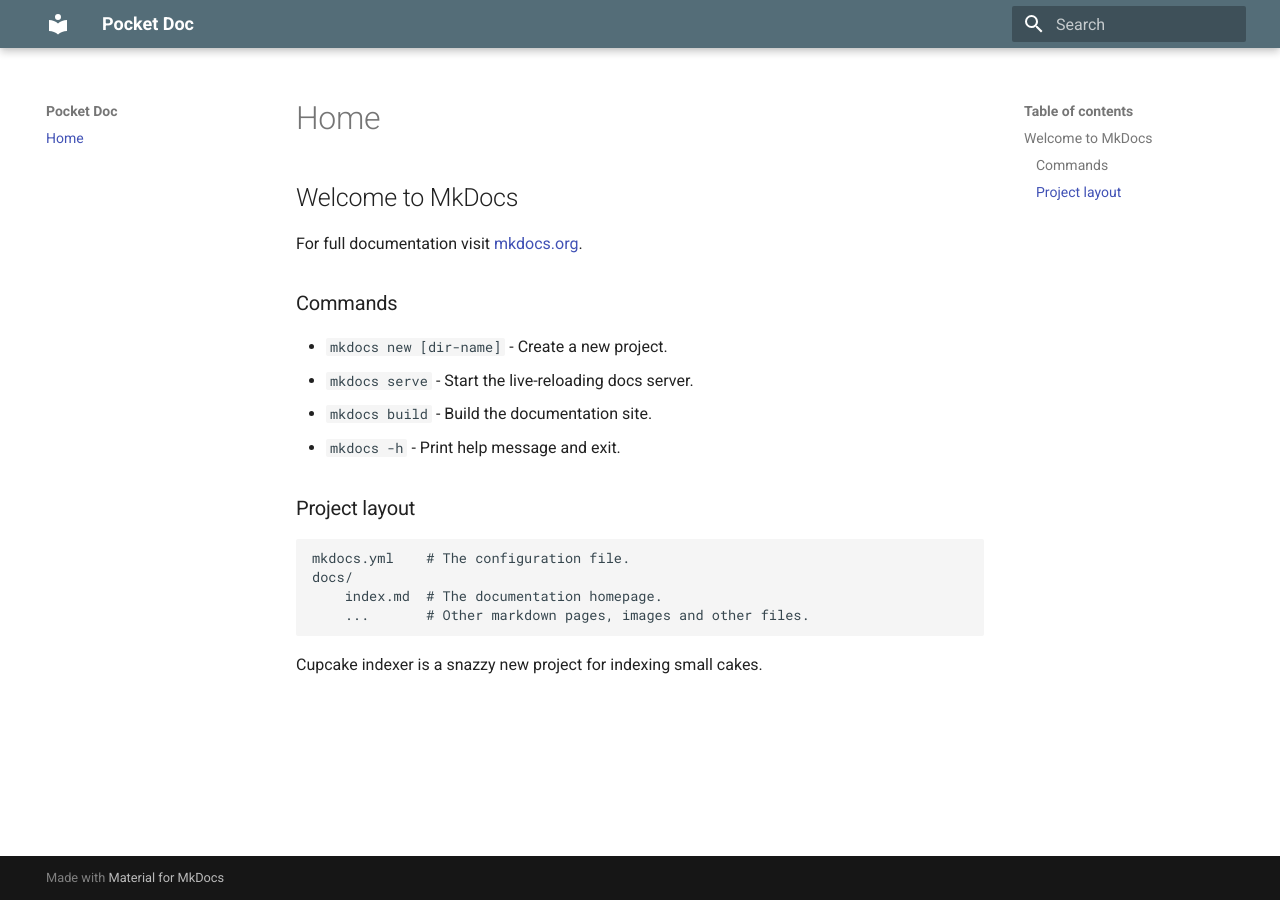
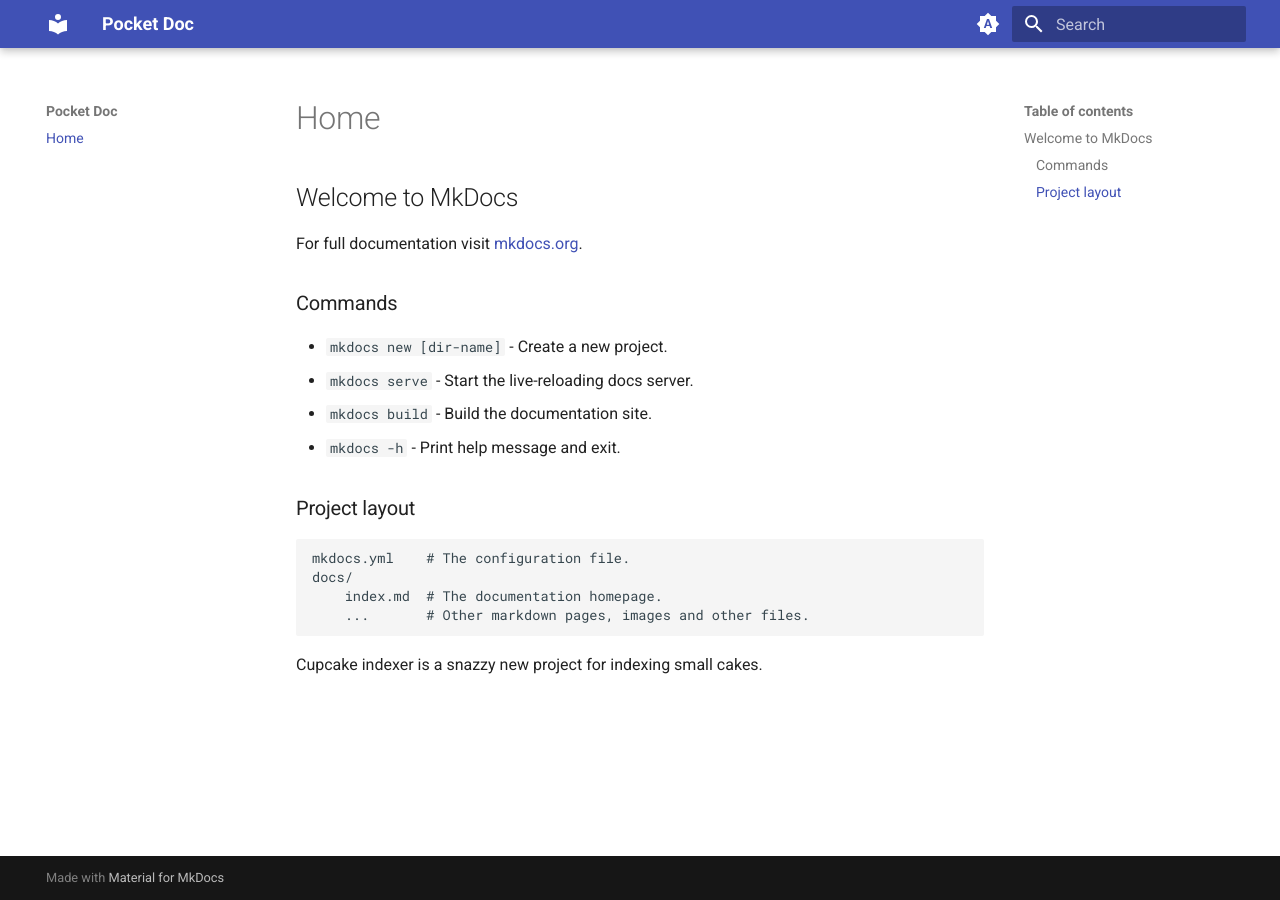
Before and after one commit to pankajsgithub/pocketdoc, an MkDocs documentation site: the page built from docs/index.md, in a window 1280 px wide. Built offline with MkDocs 1.6.1 and Material for MkDocs 9.7.7, drawn with Linux system fonts in a browser that asks for light colours.

Commit message:
updated yml

```diff
--- a/mkdocs.yml
+++ b/mkdocs.yml
@@ -3,12 +3,34 @@ site_name: Pocket Doc
 # site_url: http://pocketdoc.org/home
 theme:
   name: material
+
+  font:
+    code: Roboto Mono
+
   palette:
-    primary: blue grey
-    accent: red
+
+    # Palette toggle for automatic mode
+    - media: "(prefers-color-scheme)"
+      toggle:
+        icon: material/brightness-auto
+        name: Switch to light mode
+
+    # Palette toggle for light mode
+    - media: "(prefers-color-scheme: light)"
+      scheme: default
+      toggle:
+        icon: material/weather-night
+        name: Switch to dark mode
+
+    # Palette toggle for dark mode
+    - media: "(prefers-color-scheme: dark)"
+      scheme: slate
+      toggle:
+        icon: material/weather-sunny
+        name: Switch to system preference
 
 markdown_extensions:
   - toc:
       permalink: "#"
       baselevel: 2
-      separator: "_"
+      # separator: "_"
```
